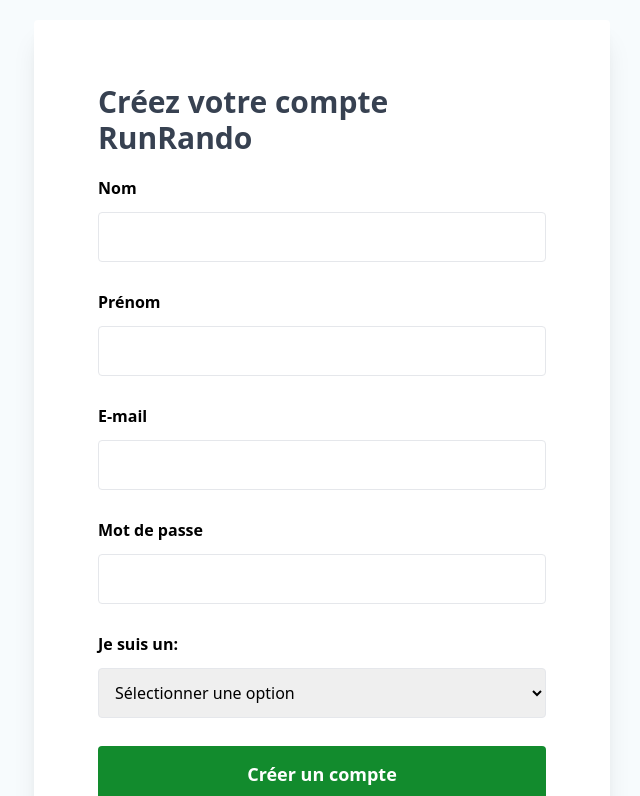
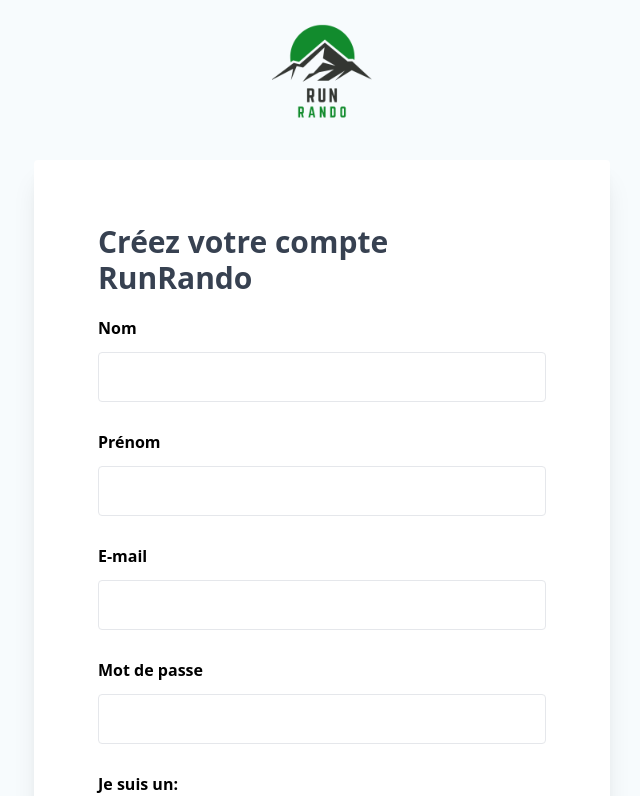
Before and after one commit to LucasTamaya/reunion-rando, a React (Vite) app: page /inscription in a window 1280 px wide. Shown: the top 796 px of the page, without its empty margins (318-958 px from the left). Built offline with nearby package versions, Linux system fonts and the light colour scheme.

Commit message:
added logo to Register screen

```diff
--- a/src/screens/Login.tsx
+++ b/src/screens/Login.tsx
@@ -22,7 +22,7 @@
         <img
           src="/images/logo.png"
           alt="logo"
-          className="absolute top-5 sm:top-10 left-5 sm:left-20 w-[70px] h-[70px] sm:w-[100px] sm:h-[100px]"
+          className="w-[70px] h-[70px] sm:w-[100px] sm:h-[100px] mb-10"
         />
       </Link>
       <div className="rounded bg-white shadow-xl p-10 sm:p-16">
--- a/src/screens/Register.tsx
+++ b/src/screens/Register.tsx
@@ -26,6 +26,13 @@
 
   return (
     <div className="min-h-screen flex flex-col justify-center items-center p-5">
+      <Link to="/">
+        <img
+          src="/images/logo.png"
+          alt="logo"
+          className="w-[70px] h-[70px] sm:w-[100px] sm:h-[100px] mb-10"
+        />
+      </Link>
       <div className="w-full max-w-xl rounded bg-white shadow-xl p-10 sm:p-16">
         <h1 className="text-lg sm:text-3xl text-gray-700 font-bold mb-5">
           Créez votre compte RunRando
```
Also changed, not shown: 2 other files (tests, documents, lock files or other folders).
